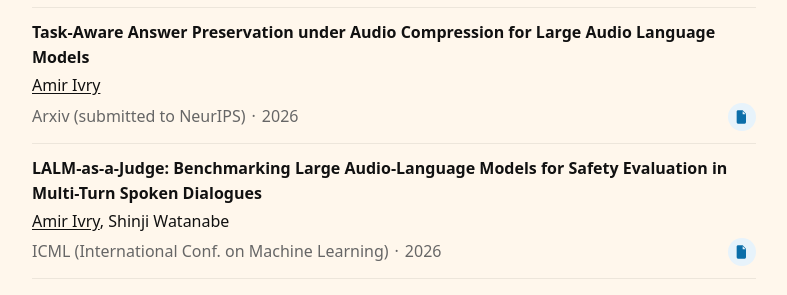
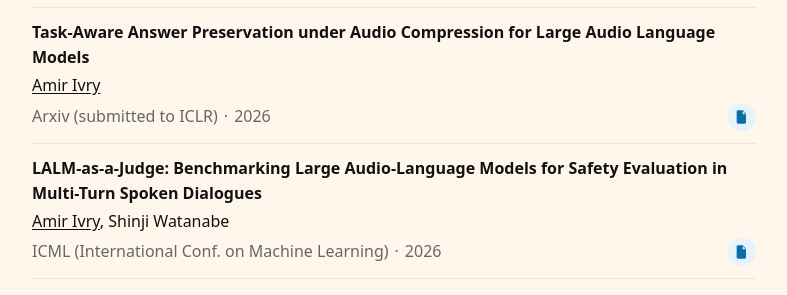
Before and after one commit to Amir-Ivry/Amir-Ivry.github.io, a Jekyll site: the page built from publications.md, in a window 1280 px wide and 900 px high. Shown: the part 272-567 px from the top of the window, without its empty margins (246-1033 px from the left). Built offline with Jekyll 4.4.1, drawn with Linux system fonts in a browser that asks for light colours.

Commit message:
Update venue for publication on audio compression

```diff
--- a/_data/publications.yml
+++ b/_data/publications.yml
@@ -10,7 +10,7 @@
 
 - title: "Task-Aware Answer Preservation under Audio Compression for Large Audio Language Models"
   authors: "Amir Ivry"
-  venue: "Arxiv (submitted to NeurIPS)"
+  venue: "Arxiv (submitted to ICLR)"
   year: 2026
   link: "https://arxiv.org/pdf/2605.06631"
   code: ""
```
